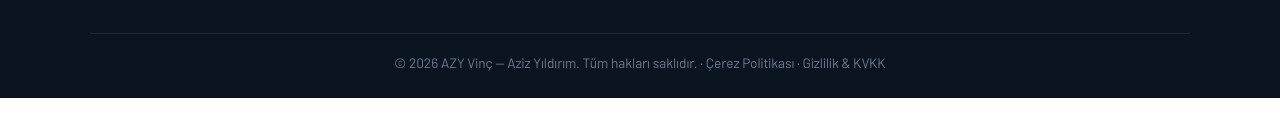
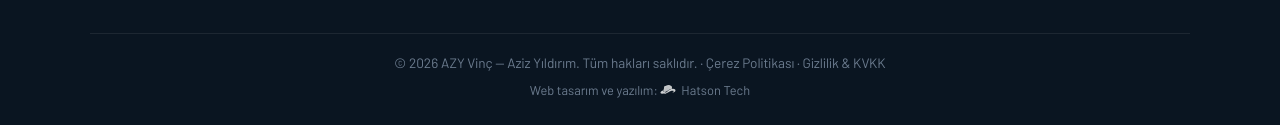
Before and after one commit to itariksenkal/azyvinc, a plain HTML site: page blog/sandvic-panel-cati-ve-cephe-montaji-vinc.html in a window 1280 px wide. Shown: the part 6076-6201 px from the top of the page. Before the commit the page ends 6174 px from the top, so only its background shows below. Drawn offline with Linux system fonts and the light colour scheme.

Commit message:
Footer: add the Hatson Tech credit to today's blog post
Co-Authored-By: Claude Opus 5.5 <noreply@anthropic.com>

```diff
--- a/blog/sandvic-panel-cati-ve-cephe-montaji-vinc.html
+++ b/blog/sandvic-panel-cati-ve-cephe-montaji-vinc.html
@@ -319,7 +319,7 @@
           </ul>
         </div>
       </div>
-      <div class="footer__bottom">© <span data-year>2026</span> AZY Vinç — Aziz Yıldırım. Tüm hakları saklıdır. · <a href="/cerez-politikasi">Çerez Politikası</a> · <a href="/gizlilik">Gizlilik &amp; KVKK</a></div>
+      <div class="footer__bottom">© <span data-year>2026</span> AZY Vinç — Aziz Yıldırım. Tüm hakları saklıdır. · <a href="/cerez-politikasi">Çerez Politikası</a> · <a href="/gizlilik">Gizlilik &amp; KVKK</a><span class="footer__credit">Web tasarım ve yazılım: <a href="https://hatsontech.com/tr" target="_blank" rel="noopener"><img src="/assets/img/hatson-tech.svg" alt="Hatson Tech" width="16" height="16" loading="lazy">Hatson Tech</a></span></div>
     </div>
   </footer>
 
```
